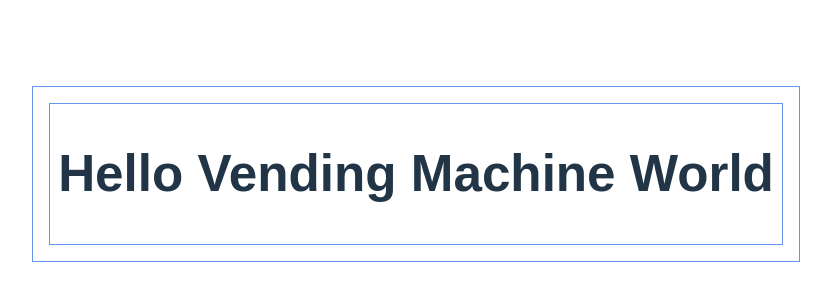
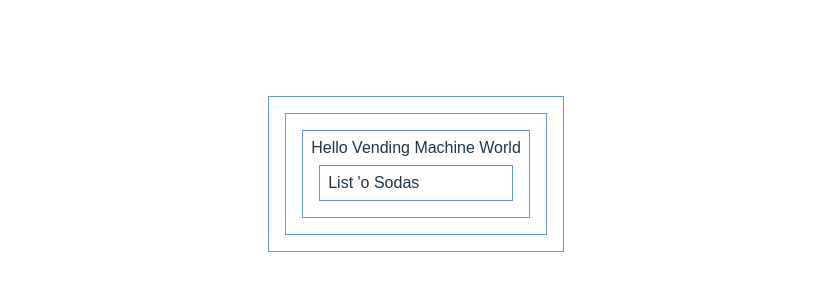
Before and after one commit to natnichols/floorplan-lab-vendingMachine, a React (Vite) app: page / in a window 1280 px wide. Shown: the part 226-526 px from the top of the page, without its empty margins (224-1055 px from the left). Built offline with nearby package versions, Linux system fonts and the light colour scheme.

Commit message:
stub up Soda component

```diff
--- /dev/null
+++ b/src/Soda.jsx
@@ -0,0 +1,9 @@
+const Soda = (props) => {
+  return (
+    <div>
+      List 'o Sodas
+    </div>
+  )
+}
+
+export default Soda;
--- a/src/VendingMachine.jsx
+++ b/src/VendingMachine.jsx
@@ -1,6 +1,11 @@
+import Soda from "./Soda";
+
 const VendingMachine = () => {
   return (
-    <h1>Hello Vending Machine World</h1>
+    <div>
+      Hello Vending Machine World
+      <Soda />
+    </div>
   )
 }
 
```
